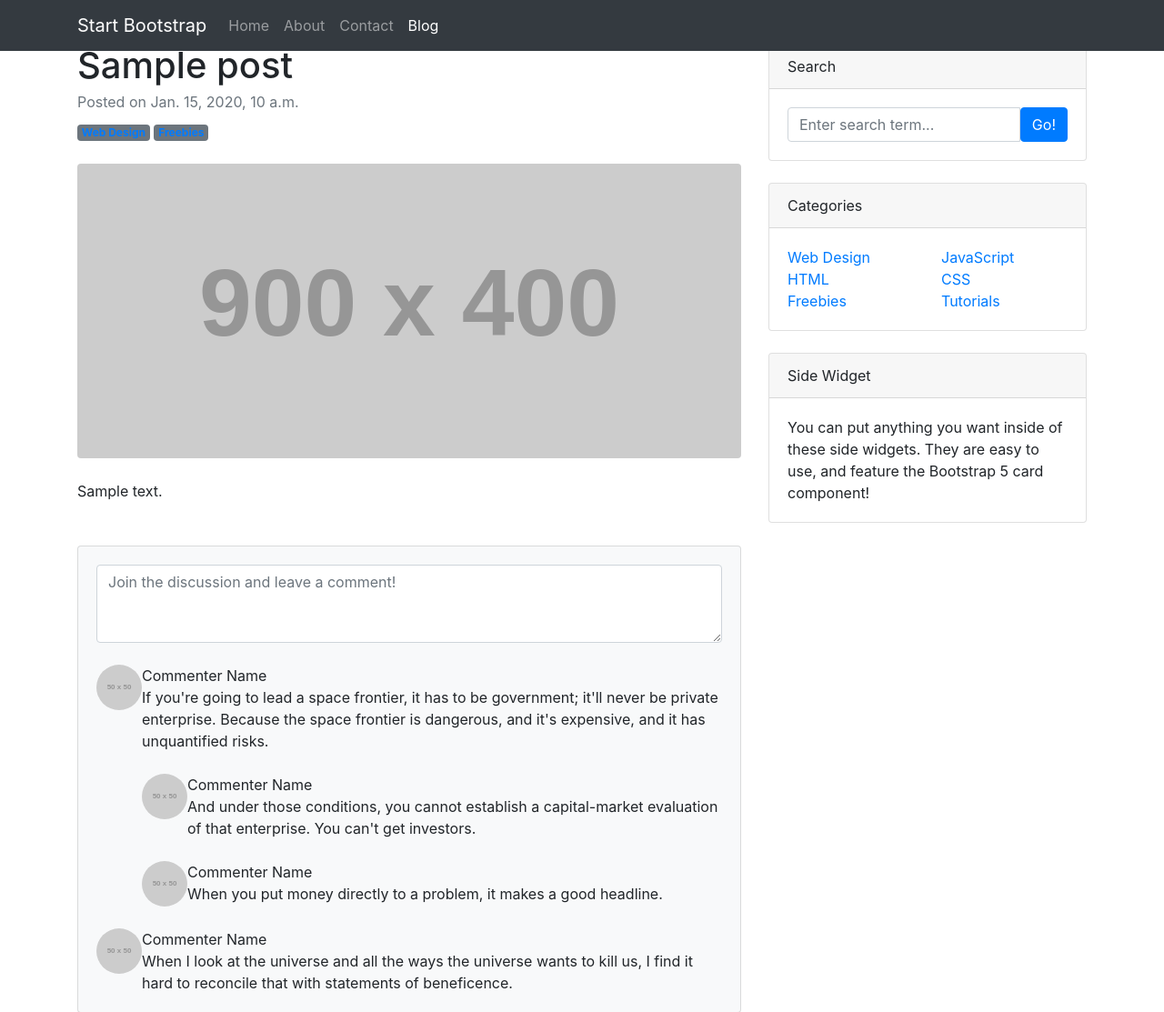
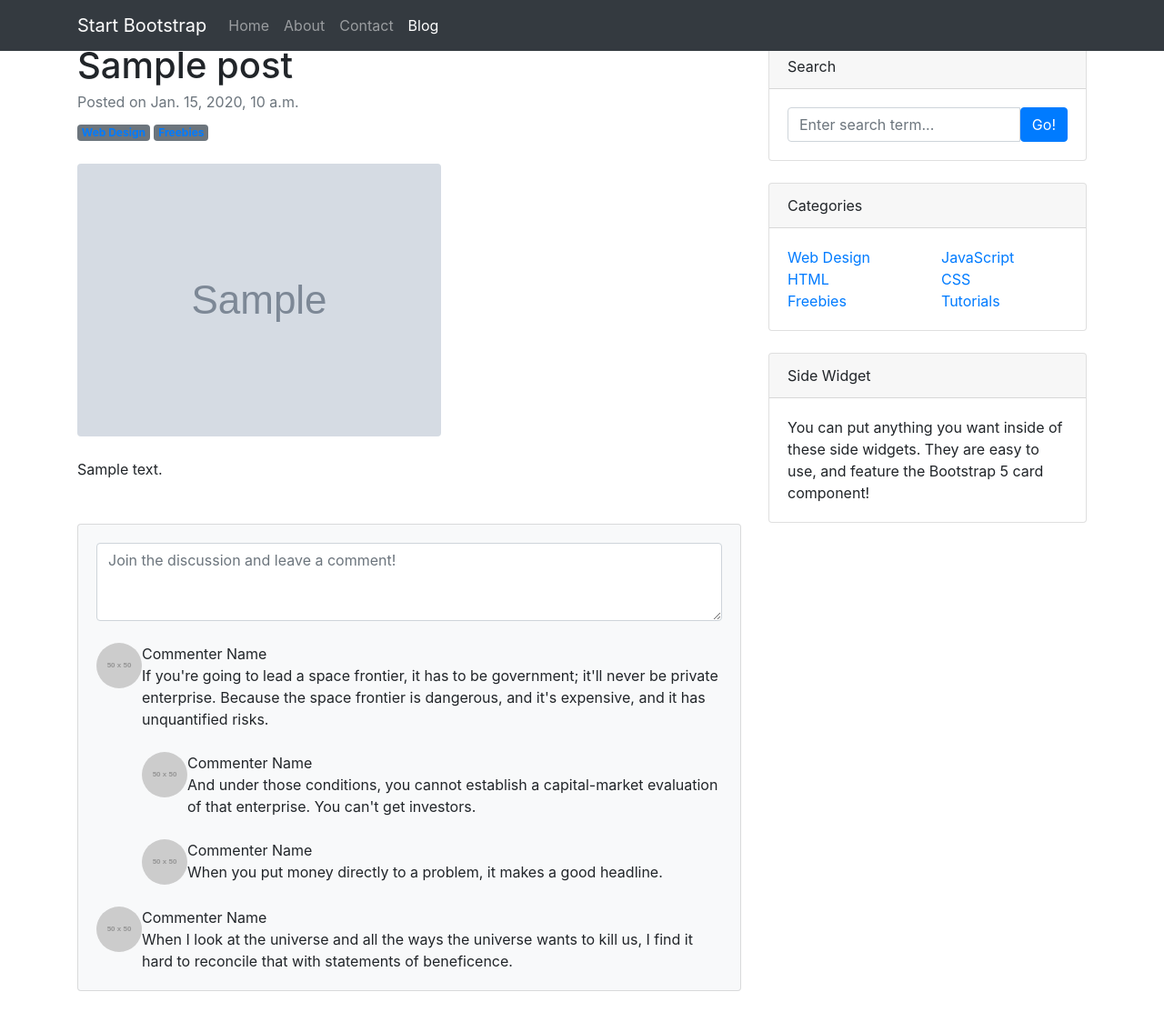
Before and after one commit to JeeYz/Autumn_leaves, a Django app: template web_programming/practice_Django/blog/templates/blog/post_detail.html in a window 1280 px wide. Shown: the top 1113 px of the page at 91% size. Run offline with Django 3.2, Linux system fonts and the light colour scheme; the template is opened without the code that fills it: values that come from a table or form of the project are taken from there, others are empty; tables that the repository leaves empty hold one stand-in row (values such as "Sample post"); grey boxes marked "Sample" are stand-in pictures; grey boxes labelled with a size stand in for pictures from a placeholder-image service; parts of the project's set-up code (start-up, migrations or seed data) failed here and were passed over; some libraries are stand-ins or nearby versions.

Commit message:
포스트 상세 페이지에 대표 이미지 출력하기

```diff
--- a/web_programming/practice_Django/blog/templates/blog/post_detail.html
+++ b/web_programming/practice_Django/blog/templates/blog/post_detail.html
@@ -46,7 +46,7 @@
                             <a class="badge bg-secondary text-decoration-none link-light" href="#!">Freebies</a>
                         </header>
                         <!-- Preview image figure-->
-                        <figure class="mb-4"><img class="img-fluid rounded" src="https://dummyimage.com/900x400/ced4da/6c757d.jpg" alt="..." /></figure>
+						<figure class="mb-4"><img class="img-fluid rounded" src="{{ post.head_image.url }}" alt="{{ post.title }}" /></figure>
                         <!-- Post content-->
                         <section class="mb-5">
 							<p>{{ post.content }}</p>
--- a/web_programming/practice_Django/blog/templates/blog/post_list.html
+++ b/web_programming/practice_Django/blog/templates/blog/post_list.html
@@ -90,7 +90,7 @@
 
 
 
-				{%for p in post_list%}
+				{% for p in post_list %}
 				<!-- Blog post-->
                 <div class="card mb-4">
 					<a href="#!"><img class="card-img-top" src={{ p.head_image.url }} alt="{{ p.title }}" /></a>
@@ -105,7 +105,7 @@
 						<a href="#">작성자는 쓸 예정</a>
 					</div>
 				</div>
-				{%endfor%}
+				{% endfor %}
 					<!-- Pagination -->
 					<ul class="pagination justify-content-center mb-4">
 						<li class="page-item">
```
Also changed, not shown: 2 other files.
